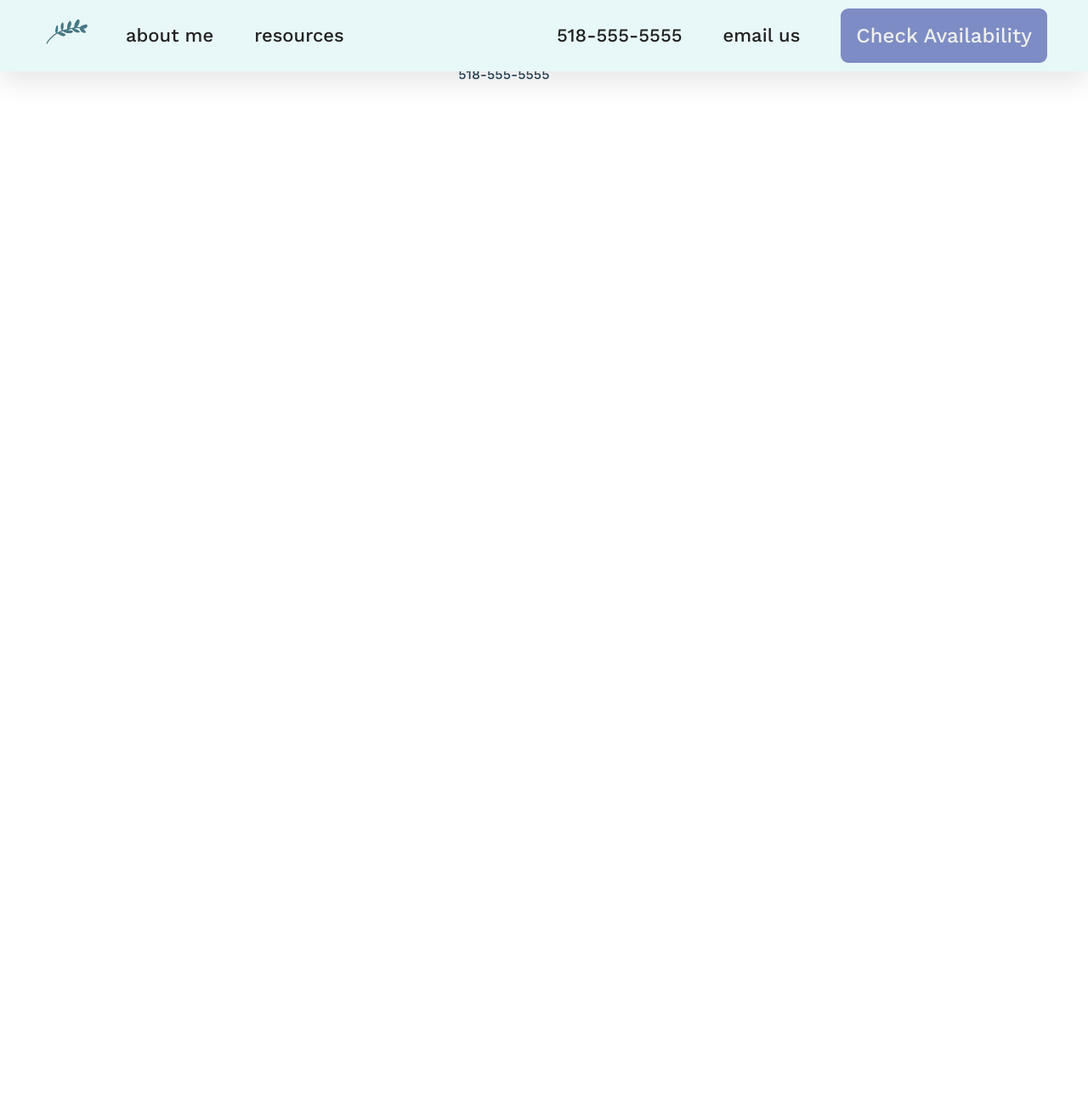
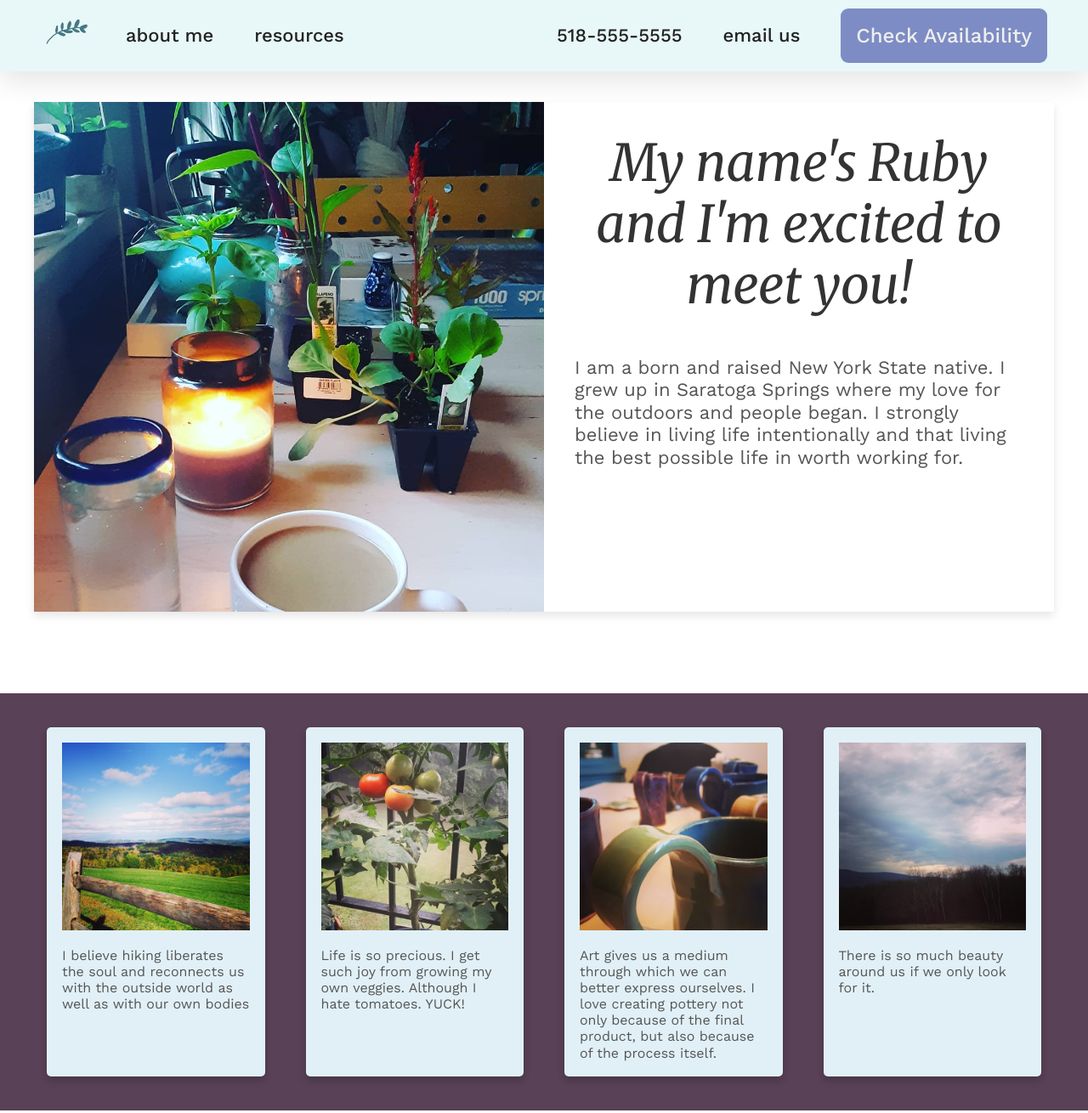
Before and after one commit to RafaelSilva316/RubySolomon, a plain HTML site: page about.html in a window 1280 px wide. Shown: the top 1310 px of the page at 85% size. Before the commit the page ends 800 px from the top, so only its background shows below. Drawn offline with nearby package versions, Linux system fonts and the light colour scheme.

Commit message:
added about me page

```diff
--- /dev/null
+++ b/about.css
@@ -0,0 +1,66 @@
+.intro-about {
+  margin-top: 12rem;
+  line-height: 1.2;
+}
+
+.intro-card {
+  display: grid;
+  grid-template-columns: 1fr 1fr;
+  max-width: 120rem;
+  /* border: 1px solid blue; */
+  margin: 0 auto;
+}
+
+.intro-img,
+.gallery-img {
+  display: flex;
+  align-items: center;
+  justify-content: center;
+}
+
+.intro-img img,
+.gallery-img img {
+  width: 100%;
+}
+
+.intro-content {
+  padding: 3.6rem;
+}
+
+.intro-heading {
+  text-align: center;
+}
+
+.intro-description {
+  font-size: 2.2rem;
+}
+
+.gallery-section {
+  background-color: #594157;
+}
+
+.gallery {
+  display: grid;
+  grid-template-columns: 1fr 1fr 1fr 1fr;
+  max-width: 125rem;
+  padding: 4rem;
+  margin: 0 auto;
+  margin-top: 9.6rem;
+  margin-bottom: 8rem;
+  gap: 4.8rem;
+  line-height: 1.2;
+}
+.gallery-card {
+  background-color: #e1f0f7;
+  padding: 1.8rem;
+  border-radius: 5px;
+  box-shadow: 0 0.5rem 1rem rgba(0, 0, 0, 0.2);
+}
+.gallery-img {
+  margin-bottom: 2rem;
+}
+.gallery-img img {
+}
+.about-gallery-description {
+  font-size: 1.6rem;
+}
--- a/about.html
+++ b/about.html
@@ -25,6 +25,7 @@
       rel="stylesheet"
     />
     <link rel="stylesheet" href="styles.css" />
+    <link rel="stylesheet" href="about.css" />
     <link rel="stylesheet" href="media.css" />
     <script src="./app.js" defer></script>
     <title>Ruby Solomon LCSW - Healing Holistically</title>
@@ -68,6 +69,67 @@
     <div class="hidden-menu-container">
       <div class="hidden-menu hide"></div>
     </div>
+
+    <section class="intro-about">
+      <div class="intro-card b-s">
+        <div class="intro-img">
+          <img src="./img/plants_on_table.jpg" alt="Plants on a Table" />
+        </div>
+        <div class="intro-content">
+          <h2 class="intro-heading">
+            My name's Ruby and I'm excited to meet you!
+          </h2>
+          <p class="intro-description">
+            I am a born and raised New York State native. I grew up in Saratoga
+            Springs where my love for the outdoors and people began. I strongly
+            believe in living life intentionally and that living the best
+            possible life in worth working for.
+          </p>
+        </div>
+      </div>
+    </section>
+
+    <section class="gallery-section">
+      <div class="gallery">
+        <div class="gallery-card">
+          <div class="gallery-img">
+            <img src="./img/hillside.jpg" alt="Picture of a lush hillside" />
+          </div>
+          <div class="about-gallery-description">
+            I believe hiking liberates the soul and reconnects us with the
+            outside world as well as with our own bodies
+          </div>
+        </div>
+        <div class="gallery-card">
+          <div class="gallery-img">
+            <img src="./img/tomatoes.jpg" alt="Picture of tomato plant" />
+          </div>
+          <div class="about-gallery-description">
+            Life is so precious. I get such joy from growing my own veggies.
+            Although I hate tomatoes. YUCK!
+          </div>
+        </div>
+        <div class="gallery-card">
+          <div class="gallery-img">
+            <img src="./img/mugs.jpg" alt="Picture of handmade mugs" />
+          </div>
+          <div class="about-gallery-description">
+            Art gives us a medium through which we can better express ourselves.
+            I love creating pottery not only because of the final product, but
+            also because of the process itself.
+          </div>
+        </div>
+        <div class="gallery-card">
+          <div class="gallery-img">
+            <img src="./img/sky_trees.jpg" alt="Picture of Sky and Trees" />
+          </div>
+          <div class="about-gallery-description">
+            There is so much beauty around us if we only look for it.
+          </div>
+        </div>
+      </div>
+    </section>
+
     <footer class="footer">
       <div class="footer-nav">
         <a href="#">
--- a/resources.css
+++ b/resources.css
@@ -47,10 +47,11 @@ body {
 .book-card {
   /* max-width: 30rem; */
   background-color: #eef;
-  padding: 1rem 5rem 5rem 5rem;
+  padding: 2rem 5rem 5rem 5rem;
   /* border: 1px red solid; */
   /* margin: 5rem 5rem; */
   font-size: 2rem;
+  line-height: 1.2;
   box-shadow: 0 0.5rem 1rem rgba(0, 0, 0, 0.5);
 }
 
```
Also changed, not shown: 1 other file.
